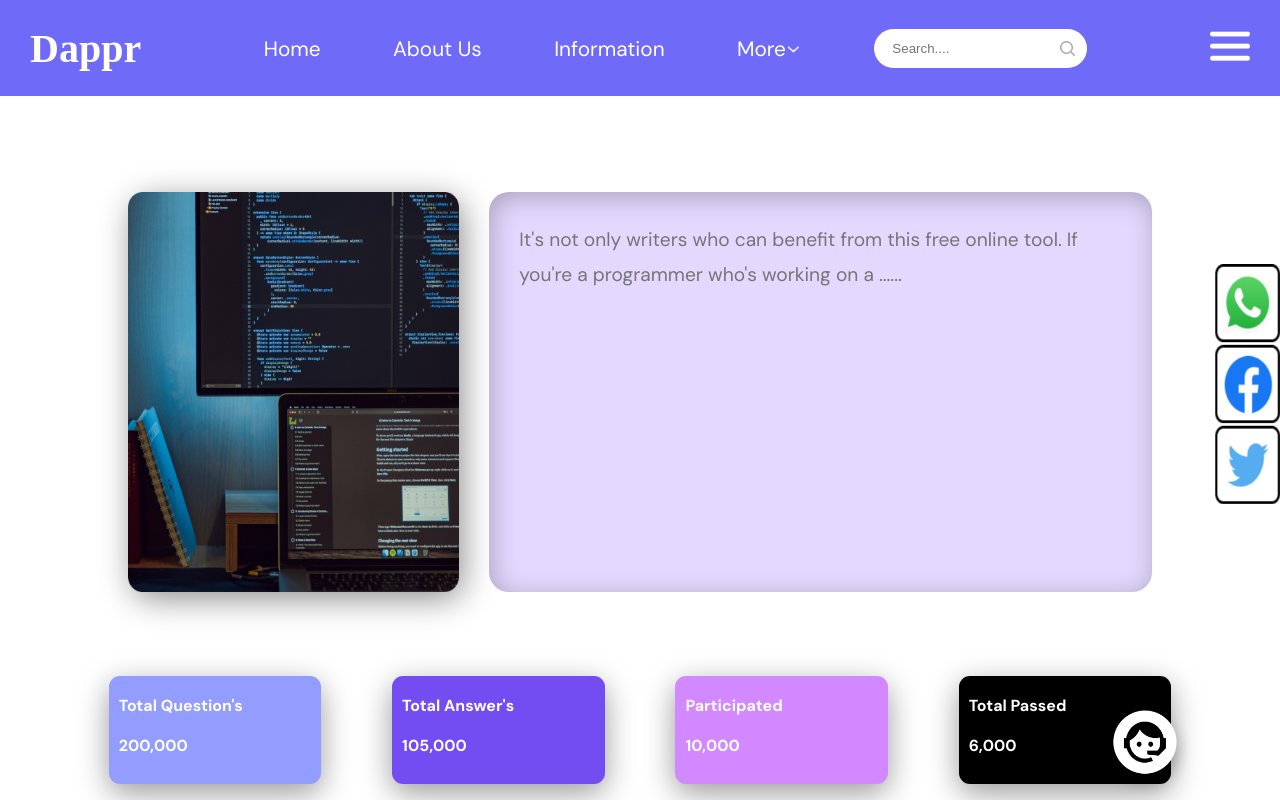
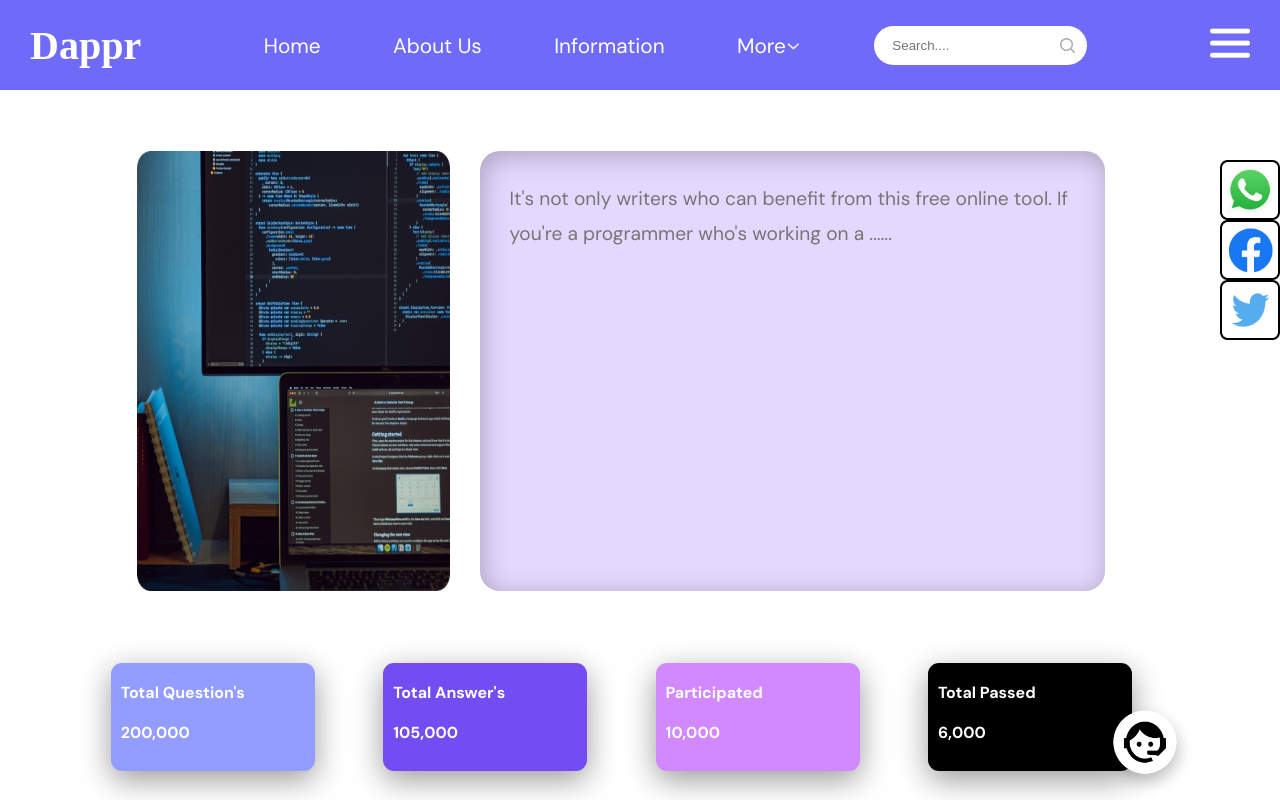
Before and after one commit to arslaan07/Micro-project-2, a plain HTML site: page index.html in a window 1280 px wide. Shown: the top 800 px of the page. Drawn offline with Linux system fonts and the light colour scheme; a web font is replaced by a local one.

Commit message:
v2 done --problem identified --> html and body was given width and height that was somehow making sticky not work

```diff
--- a/index.html
+++ b/index.html
@@ -7,6 +7,7 @@
     <link rel="stylesheet" href="style.css">
 </head>
 <body>
+
   <header>
     <div class="nav">
       <div class="logo">Dappr</div>
@@ -27,6 +28,11 @@
         </div>
       </div>
     </header>
+    <div class="social-icons">
+      <img src="/images/Group 5.png" alt="">
+      <img src="/images/Group 4.png" alt="">
+      <img src="/images/Group 3.png" alt="">
+    </div>
     <section class="hero-section">
     <main>
       <div class="image">
@@ -43,6 +49,7 @@
       <div class="card card-4"> Total Passed <br> 6,000 </br> </div>
     </div>
   </section>
+
   <section class="info-section">
     <div class="info-container">
       <div class="sidebar">
@@ -70,8 +77,5 @@
 <div class="customer-care">
   <img src="/images/Group 2.png" alt="" class="customer-care-icon">
 </div>
-<div class="aside">
-  <img src="/images/Frame 1.png" alt="" class="social-icons">
-</div>
 </body>
 </html>
--- a/style.css
+++ b/style.css
@@ -7,33 +7,32 @@
     padding: 0;
     box-sizing: border-box;
 }
-html, body {
+/* html, body {
     width: 100%;
     height: 100%;
-}
-/* body {
-    display: flex;
-    flex-direction: column;
-    justify-content: space-between;
-    align-items: center;
 } */
+
 header {
     width: 100%;
     display: flex;
-    justify-content: center;
+    /* justify-content: center; */
     color: #FFFFFF;
+    position: fixed;
+    height: 90px;
+    /* top: 0px; */
+    z-index: 1000;
 }
 .nav {
     align-content: center;
-    height: 12vh;
     width: 100%;
     background-color: #6F6AF7;
     display: flex;
     justify-content: space-between;
     align-items: center;
     cursor: default;
-    position: fixed;
+    /* position: absolute; */
     padding: 0px 30px;
+    z-index: 1000;
 }
 .logo {
     font-family: Delius Unicase;
@@ -83,25 +82,35 @@ header {
 .hero-section {
     display: flex;
     flex-direction: column;
-    height: 76vh;
-    justify-content: space-between;
+    height: 100vh;
+    width: 90vw;
+    justify-content: space-around;
     align-items: center;
-    margin-top: 24vh; /* twice the nav vw */
+    margin-top: 200px;
+    /* twice the nav vw  */
+
+    /* border: 2px solid black; */
+    gap: 20px;
+    margin: 0 auto;
+
 }
 main {
-    width: 80vw;
-    height: 50vh;
+    width: 86%;
+    height: 55%;
     display: flex;
     justify-content: space-between;
     gap: 30px;
     box-sizing: border-box;
+    /* border: 3px solid gray; */
+    padding-left: 22px;
+    margin-top: 12%;
 }
 .image {
     flex: 1;
     height: 100%;
     border-radius: 20px;
     /* border: 2px solid red;   */
-    box-shadow: 4px 7px 32px #00000070;
+    /* box-shadow: 4px 7px 32px #00000070; */
 }
 .coding-img {
     width: 100%;
@@ -132,13 +141,17 @@ main {
     cursor: default;
 }
 .card-container {
-    width: 83vw;
+    width: 87vw;
     height: 15vh;
     display: flex;
     gap: 20px;
     justify-content: space-between;
     align-items: center;
     margin-bottom: 10px;
+    /* border: 2px solid blue; */
+    margin-top: 20px;
+    padding-left: 5%;
+    padding-right: 3%;
 }
 .card {
     width: 20%;
@@ -269,6 +282,7 @@ p {
     width: 25px;
     transform: translate(15%, 15%);
 }
+
 .customer-care-icon {
     position: fixed;
     bottom: 0%;
@@ -278,9 +292,15 @@ p {
 }
 
 .social-icons {
-    position: fixed;
-    right: 0%;
-    top: 33vh;
-    height: 30%;
-    width: 5.5%;
+    position: sticky;
+    top: 90px;
+    float: right;
+    margin-top: 20vh;
+
 }
+.social-icons img {
+
+    height: 60px;
+    display: block;
+    width: 60px;
+}
```
Also changed, not shown: images/Frame 1.png (deleted), images/Group 3.png (added), images/Group 4.png (added), images/Group 5.png (added).
